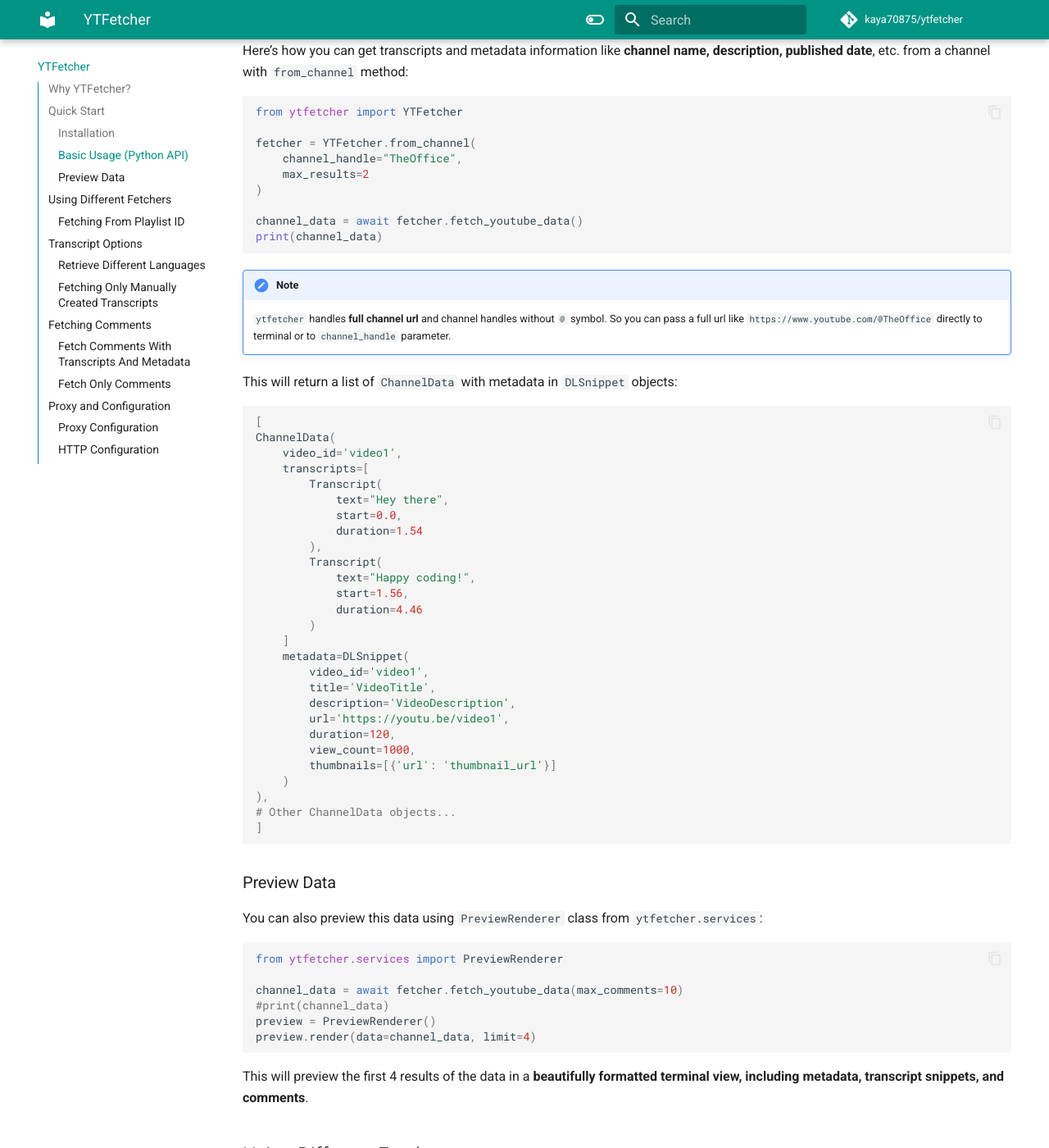
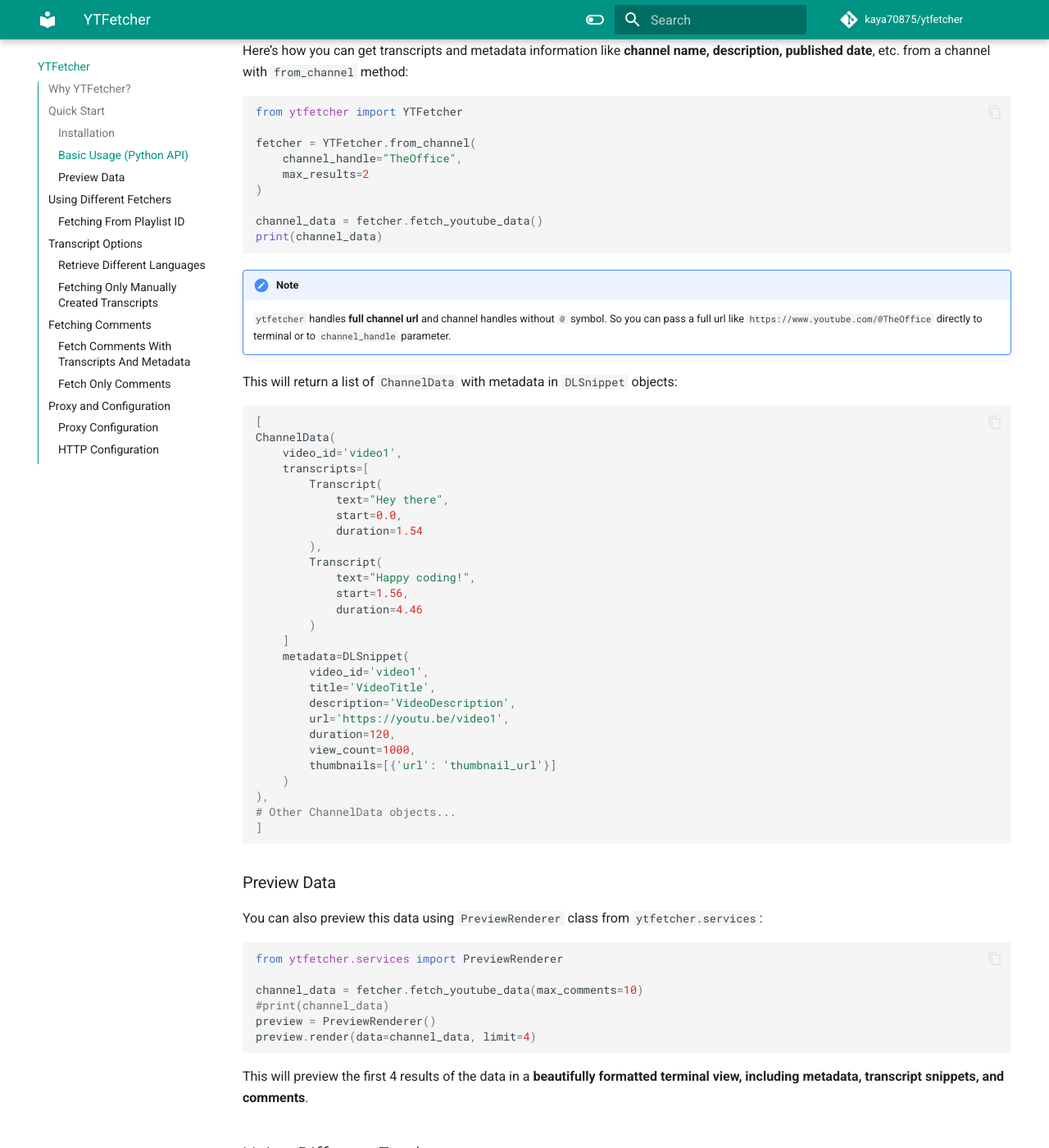
Before and after one commit to kaya70875/ytfetcher, an MkDocs documentation site: the page built from docs/index.md, in a window 1280 px wide and 1400 px high, scrolled down 811 px. Shown: the whole window at 82% size. Built offline with MkDocs 1.6.1 and Material for MkDocs 9.7.7, drawn with Linux system fonts in a browser that asks for light colours; comment, search, counter and statistics services are not loaded.

Commit message:
fix: remove await expressions from docs

````diff
--- a/docs/index.md
+++ b/docs/index.md
@@ -32,7 +32,7 @@ fetcher = YTFetcher.from_channel(
     max_results=2
 )
 
-channel_data = await fetcher.fetch_youtube_data()
+channel_data = fetcher.fetch_youtube_data()
 print(channel_data)
 
 ```
@@ -76,7 +76,7 @@ You can also preview this data using `PreviewRenderer` class from `ytfetcher.ser
 ```py
 from ytfetcher.services import PreviewRenderer
 
-channel_data = await fetcher.fetch_youtube_data(max_comments=10)
+channel_data = fetcher.fetch_youtube_data(max_comments=10)
 #print(channel_data)
 preview = PreviewRenderer()
 preview.render(data=channel_data, limit=4)
````
Also changed, not shown: other parts of docs/index.md (+0 -1 lines), README.md (+1 -1 lines).
